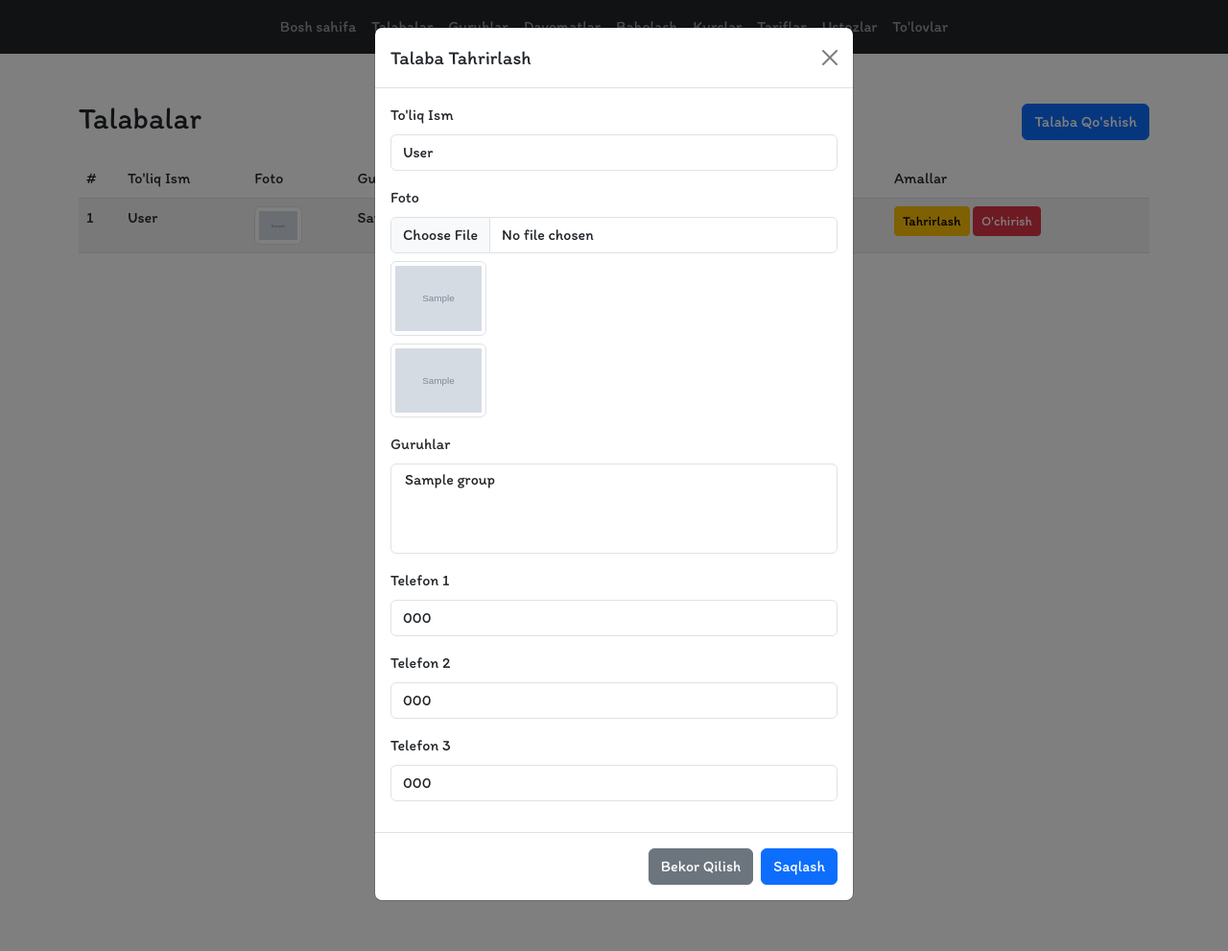
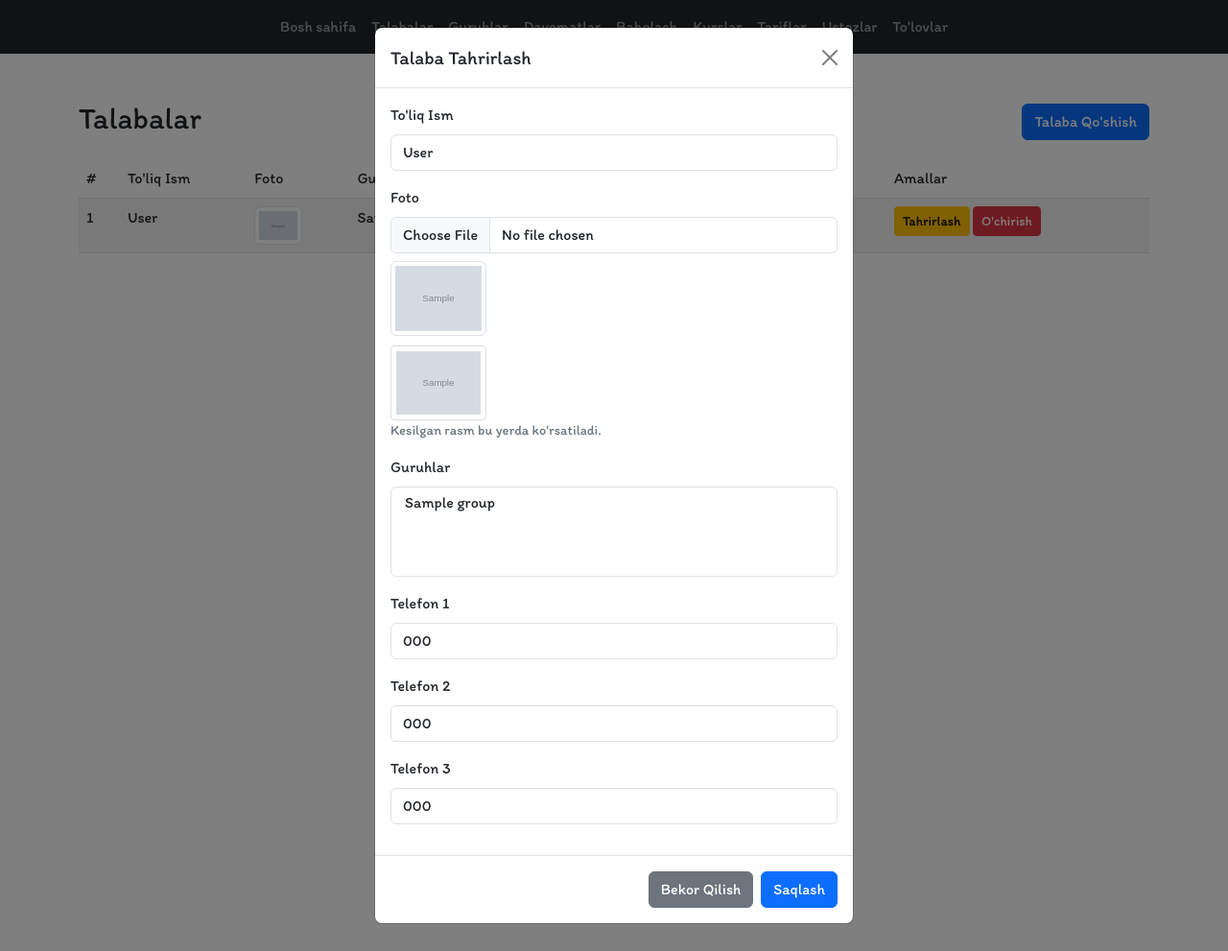
Before and after one commit to ozodbeksobirjonovich/macrosoft_crm, a Django app: template admin_panel/templates/talabalar.html in a window 1280 px wide, after a click on "Tahrirlash". Shown: the whole page at 96% size. Run offline with Django 5.2, Linux system fonts and the light colour scheme; the template is opened without the code that fills it: most values are stand-ins (such as "Sample title", 1, 10 or a date in 2020); grey boxes marked "Sample" are stand-in pictures; some libraries are stand-ins or nearby versions.

Commit message:
Update cropper.js code

```diff
--- a/admin_panel/templates/talabalar.html
+++ b/admin_panel/templates/talabalar.html
@@ -12,16 +12,55 @@
 <style>
   /* Ensure Crop Image Modal appears above other modals */
   .crop-image-modal {
-    z-index: 1060; /* Higher than default Bootstrap modal */
+    z-index: 1060; /* Higher than default Bootstrap modal (1050) */
   }
 
   .crop-image-modal + .modal-backdrop {
     z-index: 1055; /* Between Crop Image modal and other backdrops */
   }
 
-  /* Optional: Reduce opacity of Crop Image backdrop if needed */
+  /* Optional: Adjust backdrop opacity or color if needed */
   .crop-image-modal + .modal-backdrop {
     background-color: rgba(0, 0, 0, 0.5);
+  }
+
+  /* Hide the default file input text */
+  .custom-file-input::file-selector-button {
+    margin-right: 0.5rem;
+    padding: 0.375rem 0.75rem;
+    background-color: #0d6efd;
+    color: white;
+    border: none;
+    border-radius: 0.25rem;
+    cursor: pointer;
+  }
+
+  .custom-file-input::file-selector-button:hover {
+    background-color: #0b5ed7;
+  }
+
+  /* Hide the default file input appearance */
+  .custom-file-input {
+    cursor: pointer;
+  }
+
+  /* Position the preview images */
+  .image-preview {
+    margin-top: 10px;
+  }
+
+  .image-preview img {
+    max-width: 100%;
+    height: auto;
+    border: 1px solid #ddd;
+    padding: 5px;
+    border-radius: 4px;
+  }
+
+  /* Informative text */
+  .info-text {
+    font-size: 0.9rem;
+    color: #6c757d;
   }
 </style>
 
@@ -37,6 +76,7 @@
         <div class="text-center">
           <img id="imageToCrop" src="" alt="Rasmni tanlang" style="max-width: 100%; display: none;">
         </div>
+        <p class="info-text mt-2">Rasmni kesib bo'lgach, "Kesish va Yuklash" tugmasini bosing.</p>
       </div>
       <div class="modal-footer">
         <button type="button" class="btn btn-secondary" data-bs-dismiss="modal">Bekor Qilish</button>
@@ -125,9 +165,10 @@
                           <img src="{{ student.image.url }}" alt="Current Foto" class="img-thumbnail mt-2" width="100">
                         {% endif %}
                         <!-- Preview of Cropped Image -->
-                        <div class="mt-2">
+                        <div class="image-preview">
                           <img id="previewEdit{{ student.id }}" src="{{ student.image.url }}" alt="Cropped Image Preview" class="img-thumbnail" width="100" {% if not student.image %}style="display:none;"{% endif %}>
                         </div>
+                        <p class="info-text">Kesilgan rasm bu yerda ko'rsatiladi.</p>
                       </div>
                       <div class="mb-3">
                         <label for="edit-groups{{ student.id }}" class="form-label">Guruhlar</label>
@@ -188,9 +229,10 @@
             <input type="file" class="form-control image-input-add" id="imageInputAdd" accept="image/*" required>
             <input type="hidden" name="cropped_image" id="croppedImageAdd">
             <!-- Preview of Cropped Image -->
-            <div class="mt-2">
+            <div class="image-preview">
               <img id="previewAdd" src="" alt="Cropped Image Preview" class="img-thumbnail" width="100" style="display:none;">
             </div>
+            <p class="info-text">Kesilgan rasm bu yerda ko'rsatiladi.</p>
           </div>
           <div class="mb-3">
             <label for="groups" class="form-label">Guruhlar</label>
@@ -228,7 +270,6 @@
   let currentInput = null;
   let targetHiddenInput = null;
   let currentPreview = null;
-  let currentForm = null;
 
   // Function to handle image selection and open crop modal
   function handleImageSelect(event, hiddenInputId, previewId) {
@@ -325,9 +366,8 @@
   });
 
   // Optional: Prevent multiple Crop Image modals from opening
-  // This ensures only one Crop Image modal is open at a time
   document.getElementById('cropImageModal').addEventListener('show.bs.modal', function () {
-    // Optionally, you can add checks here
+    // Additional logic can be added here if needed
   });
 </script>
 
```
